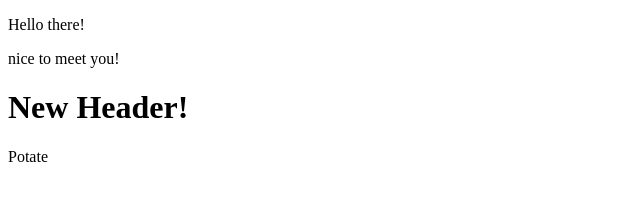
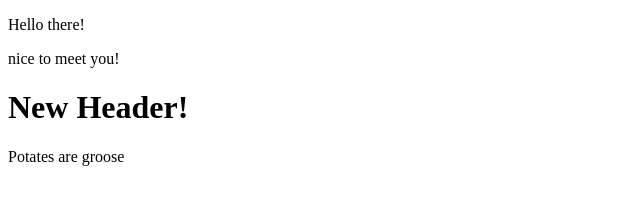
Before and after one commit to andresaliba/githublesson, a plain HTML site: page index.htm in a window 1280 px wide. Shown: the full height of the page, 0-640 px from the left. Drawn offline with Linux system fonts and the light colour scheme.

Commit message:
Fixed the typo Fixes #7

```diff
--- a/index.htm
+++ b/index.htm
@@ -11,6 +11,6 @@
     <p>nice to meet you!</p>
 
     <h1>New Header!</h1>
-    <p>Potate</p>
+    <p>Potates are groose</p>
 </body>
 </html>
```
